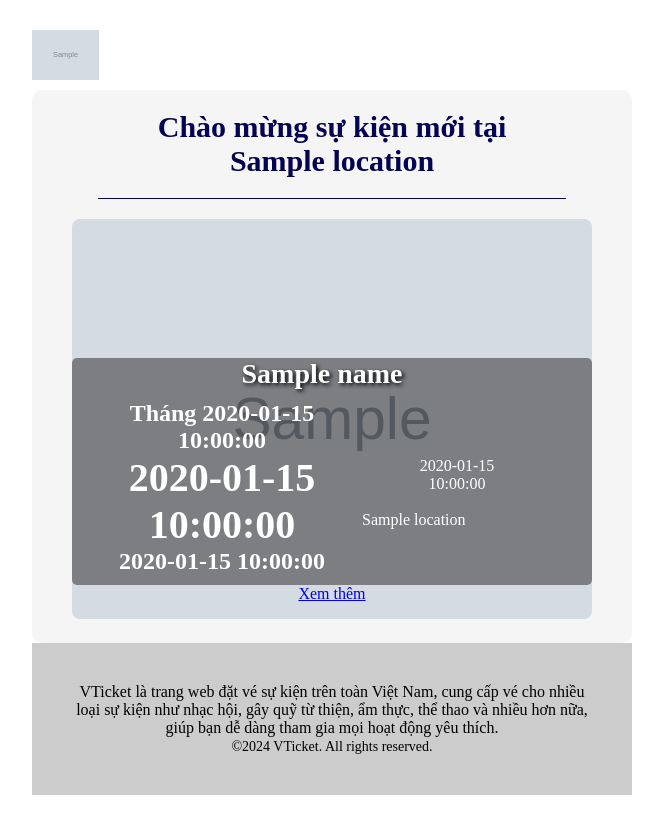
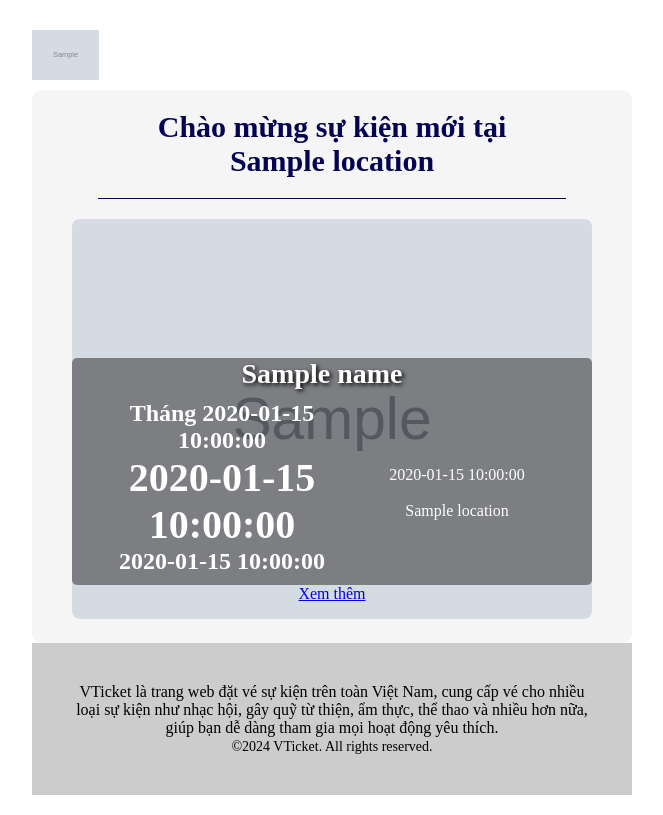
Before and after one commit to NguyenTrongThuan612/vticket-event-service, a Python web app: template vticket_app/templates/new_event.html in a window 1280 px wide. Shown: the whole page, without its empty margins (308-971 px from the left). Run offline with Jinja, Linux system fonts and the light colour scheme; the template is opened without the code that fills it: most values are stand-ins (such as "Sample title", 1, 10 or a date in 2020); grey boxes marked "Sample" are stand-in pictures.

Commit message:
refactor: template new_event

```diff
--- a/vticket_app/templates/new_event.html
+++ b/vticket_app/templates/new_event.html
@@ -49,12 +49,12 @@
                                                                 <span style="font-size: 40px; font-weight: 600; color: #fff;">{{start_date__day}}</span><br>
                                                                 <span style="font-size: 24px; font-weight: 600; color: #fff;">{{start_date__year}}</span>
                                                             </td>
-                                                            <td style="padding-top: 10px; text-align: center; display: flex; align-items: center; flex-direction: column;">
-                                                                <span style="display: flex; align-items: center; gap: 10px; width: 120px; font-size: 16px; color: #fff;">
+                                                            <td style="padding-top:10px;text-align:center;display:flex;flex-direction: column;align-items: center;justify-content: center;">
+                                                                <span style="display: flex; align-items: center; justify-content: center; gap: 10px; width: 200px; font-size: 16px; color: #fff;">
                                                                     <i class="fa fa-clock-o"></i>
                                                                     {{start_time}}
                                                                 </span><br>
-                                                                <span style="display: flex; align-items: center; gap: 10px; width: 200px; font-size: 16px; color: #fff;">
+                                                                <span style="display: flex; align-items: center; justify-content: center; gap: 10px; width: 200px; font-size: 16px; color: #fff;">
                                                                     <i class="fa fa-map-marker"></i>
                                                                     {{location}}
                                                                 </span>
```
